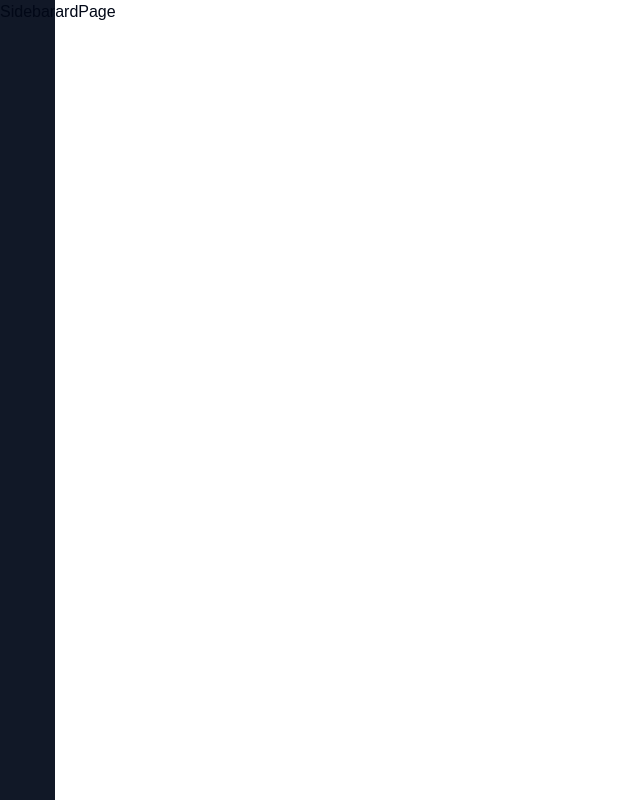
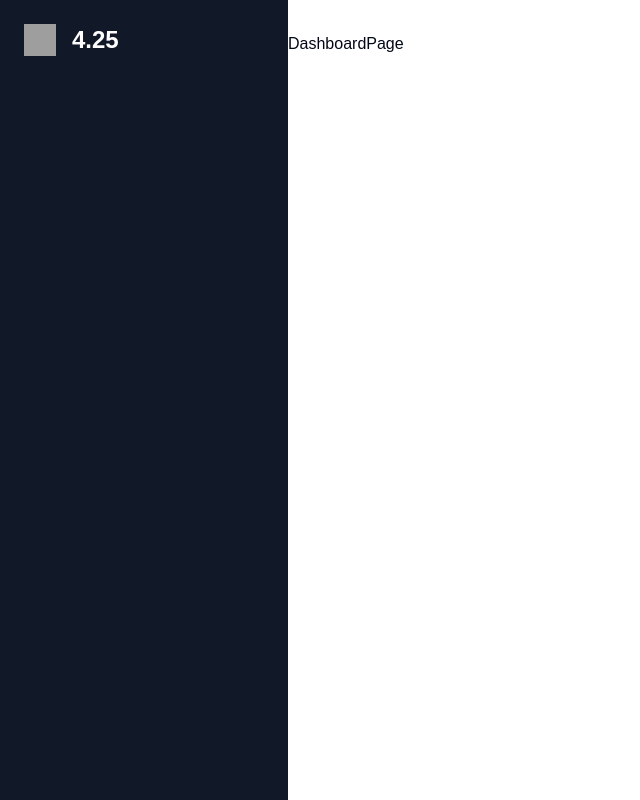
Before and after one commit to quynhta2105/ai-saas, a Next.js app: page /dashboard in a window 1280 px wide. Shown: the whole page, without its empty margins (0-640 px from the left). Built offline with nearby package versions, Linux system fonts and the light colour scheme; grey boxes are pictures that could not be loaded.

Commit message:
fix auth

```diff
--- a/app/(dashboard)/(routes)/dashboard/page.tsx
+++ b/app/(dashboard)/(routes)/dashboard/page.tsx
@@ -1,4 +1,3 @@
-import { UserButton } from '@clerk/nextjs'
 import React from 'react'
 
 const DashboardPage
@@ -6,7 +5,6 @@
   return (
     <div>
       DashboardPage
-      <UserButton />
     </div>
   )
 }
--- a/app/(dashboard)/layout.tsx
+++ b/app/(dashboard)/layout.tsx
@@ -1,14 +1,17 @@
+import Navbar from '@/components/navbar'
+import Sidebar from '@/components/sidebar'
 import React from 'react'
 
 const DashboardLayout = ({children}: {children: React.ReactNode}) => {
   return (
     <div className='h-full relative'>
-        <div className='hidden h-full md:flex md: flex-col md:fixed md:inset-y-0 z-[80] bg-gray-900'>
-            <div>
-                Sidebar
-            </div>
+        <div className='hidden h-full md:flex md:w-72 flex-col md:fixed md:inset-y-0 z-[80] bg-gray-900'>
+          <Sidebar />
         </div>
-        {children}
+        <main className='md:pl-72'>
+          <Navbar />
+          {children}
+        </main>
     </div>
   )
 }
--- /dev/null
+++ b/components/navbar.tsx
@@ -0,0 +1,19 @@
+import React from 'react'
+import { Button } from './ui/button'
+import { Menu } from 'lucide-react'
+import { UserButton } from '@clerk/nextjs'
+
+const Navbar = () => {
+  return (
+    <div className='flex items-center p-4'>
+        <Button variant='ghost' size='icon' className='md:hidden'>
+            <Menu />
+        </Button>
+        <div className='flex w-full justify-end'>
+            <UserButton />
+        </div>
+    </div>
+  )
+}
+
+export default Navbar
--- /dev/null
+++ b/components/sidebar.tsx
@@ -0,0 +1,22 @@
+import Image from 'next/image'
+import Link from 'next/link'
+import React from 'react'
+
+const Sidebar = () => {
+  return (
+    <div className='space-y-4 py-4 flex flex-col h-full bg-[#111827] text-white'>
+        <div className='px-3 py-2 flex-1'>
+            <Link href='/dashboard' className='flex items-center pl-3 mb-14'>
+                <div className='relative w-8 h-8 mr-4'>
+                    <Image fill alt='Logo' src='/logo.png'/>
+                </div>
+                <h1 className='text-2xl font-bold'>
+                    4.25
+                </h1>
+            </Link>
+        </div>
+    </div>
+  )
+}
+
+export default Sidebar
```
Also changed, not shown: 1 other file (tests, documents, lock files or other folders).
